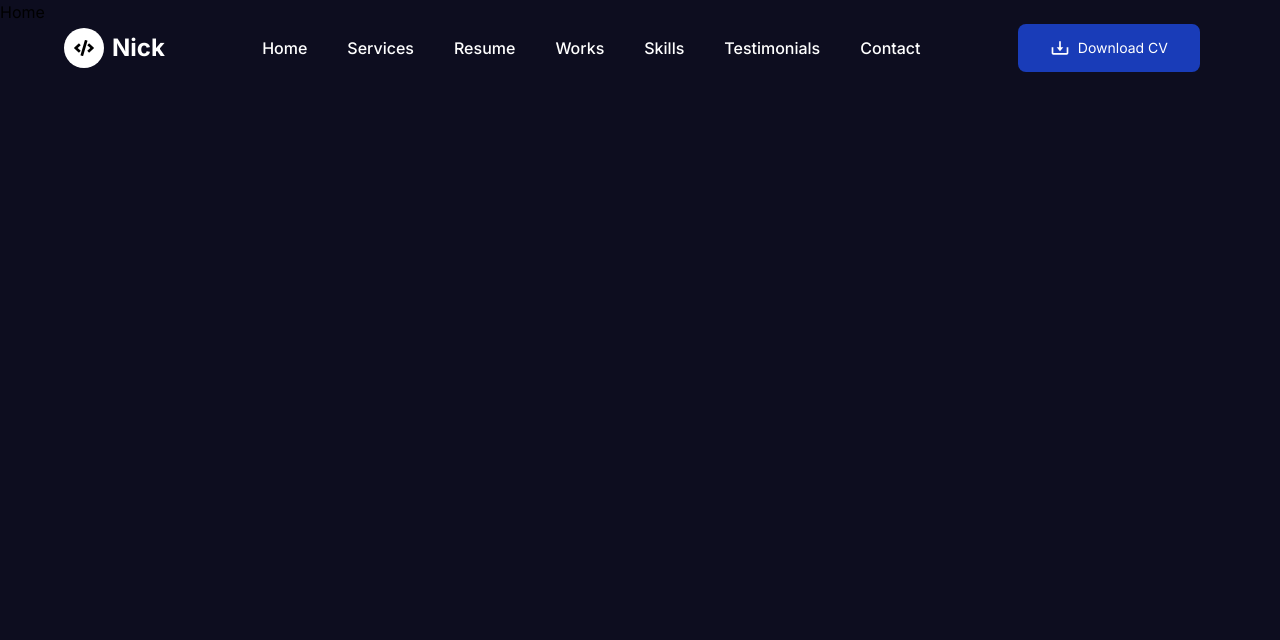
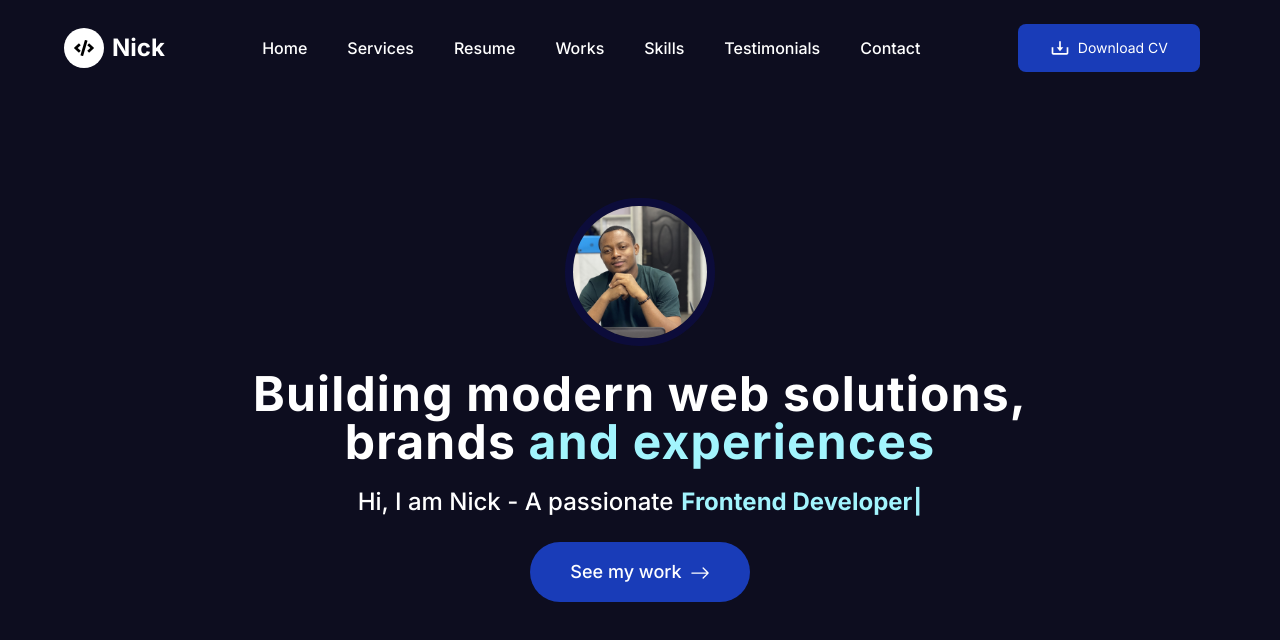
Before and after one commit to Nick-Salifu/portfolio_nextjs, a Next.js app: page / in a window 1280 px wide. Shown: the top 640 px of the page. Built offline with nearby package versions, Linux system fonts and the light colour scheme.

Commit message:
created the hero section

```diff
--- /dev/null
+++ b/components/Home/Hero/Hero.jsx
@@ -0,0 +1,43 @@
+"use client"
+
+import Image from "next/image"
+import Typewriter from "typewriter-effect"
+import { BsArrowRight } from "react-icons/bs"
+
+
+const Hero = () => {
+  return (
+    <div className="relative flex flex-col items-center justify-center h-screen text-white overflow-hidden">
+        <div className="relative flex flex-col items-center z-10">
+            <Image src="/images/n1.JPG" alt="image" width={150} height={150} className="rounded-full border-8 border-[#0c0c48aa]" />
+            <h1 className="text-2xl sm:text-4xl md:text-5xl mt-6 text-center font-bold tracking-wide">
+                Building modern web solutions, <br/> brands {" "}
+                <span className="text-cyan-200">and experiences</span>
+            </h1>
+            <h2 className="mt-5 text-sm px-2 text-center sm:text-2xl font-medium flex items-center">
+              Hi, I am Nick - A passionate
+              <span className="text-cyan-200 font-bold">
+                <Typewriter options={{
+                  strings: [
+                    'Web Developer',
+                    'Frontend Developer',
+                    'Blogger'
+                  ],
+                  autoStart: true,
+                  loop: true,
+                  delay: 75,
+                  deleteSpeed: 50,
+                  wrapperClassName: 'pl-2'
+                }} />
+              </span>
+            </h2>
+            <button className="mt-6 px-10 py-4 bg-blue-800 hover:bg-blue-900 transition-all duration-300 cursor-pointer text-lg rounded-full font-medium">
+              <span>See my work</span>
+              <BsArrowRight className="w-5 h-5 ml-2 inline-block" />
+            </button>
+        </div>
+    </div>
+  )
+}
+
+export default Hero
--- a/components/Home/Home.jsx
+++ b/components/Home/Home.jsx
@@ -1,7 +1,10 @@
+import Hero from "./Hero/Hero"
 
 const Home = () => {
   return (
-    <div className="overflow-hidden">Home</div>
+    <div className="overflow-hidden">
+      <Hero />
+    </div>
   )
 }
 
```
